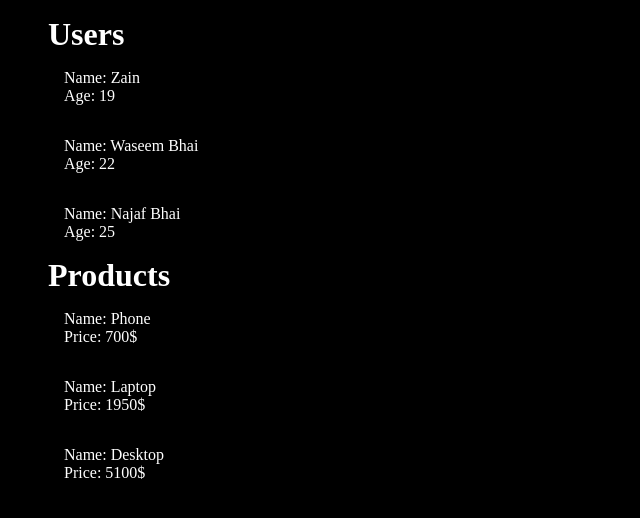
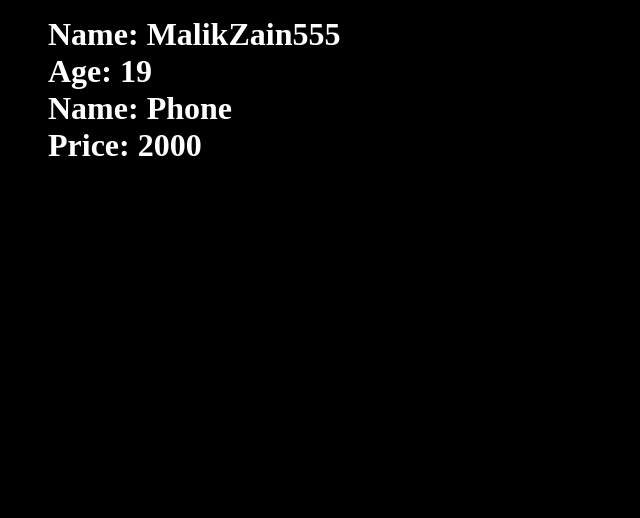
Before and after one commit to Zain-Ali-555/Everything-about-React-, a React (Vite) app: page / in a window 1280 px wide. Shown: the top 518 px of the page, without its empty margins (0-640 px from the left). Built offline with nearby package versions, Linux system fonts and the light colour scheme.

Commit message:
Exercise No.4 is complete ==> 'Props'

```diff
--- a/src/App.jsx
+++ b/src/App.jsx
@@ -1,12 +1,12 @@
-import ProductList from "./components/ProductList";
-import UserList from "./components/UserList";
+import Product from "./components/Product";
+import Person from "./components/Person";
 
 const App = () => {
   return (
     <>
       <div>
-        <UserList />
-        <ProductList />
+        <Person name="MalikZain555" age={19} />
+        <Product name="Phone" price={2000} />
       </div>
     </>
   );
--- /dev/null
+++ b/src/components/Person.jsx
@@ -0,0 +1,13 @@
+// eslint-disable-next-line react/prop-types
+const Person = ({ name, age }) => {
+  return (
+    <>
+      <>
+        <h1>Name: {name} </h1>
+        <h1>Age: {age} </h1>
+      </>
+    </>
+  );
+};
+
+export default Person;
--- /dev/null
+++ b/src/components/Product.jsx
@@ -0,0 +1,11 @@
+// eslint-disable-next-line react/prop-types
+const Product = ({ name, price }) => {
+  return (
+    <>
+      <h1>Name: {name} </h1>
+      <h1>Price: {price} </h1>
+    </>
+  );
+};
+
+export default Product;
--- a/src/components/ProductList.jsx
+++ /dev/null
@@ -1,24 +0,0 @@
-const ProductList = () => {
-  const products = [
-    { id: 1, name: "Phone", price: "700$" },
-    { id: 2, name: "Laptop", price: "1950$" },
-    { id: 3, name: "Desktop", price: "5100$" },
-  ];
-  return (
-    <>
-      <h1>Products</h1>
-      {products.map(
-        (
-          { id, name, price } // use map with destructring
-        ) => (
-          <li style={{ listStyle: "none", padding: "1rem" }} key={id}>
-            Name: {name} <br />
-            Price: {price}
-          </li>
-        )
-      )}
-    </>
-  );
-};
-
-export default ProductList;
--- a/src/components/UserList.jsx
+++ /dev/null
@@ -1,26 +0,0 @@
-const UserList = () => {
-  const users = [
-    { id: 1, name: "Zain", age: 19 },
-    { id: 2, name: "Waseem Bhai", age: 22 },
-    { id: 3, name: "Najaf Bhai", age: 25 },
-  ];
-  return (
-    <>
-      <div>
-        <h1>Users</h1>
-        {users.map(
-          (
-            user // use map without destructuring
-          ) => (
-            <li style={{ listStyle: "none", padding: "1rem" }} key={user.id}>
-              Name: {user.name} <br />
-              Age: {user.age}
-            </li>
-          )
-        )}
-      </div>
-    </>
-  );
-};
-
-export default UserList;
```
